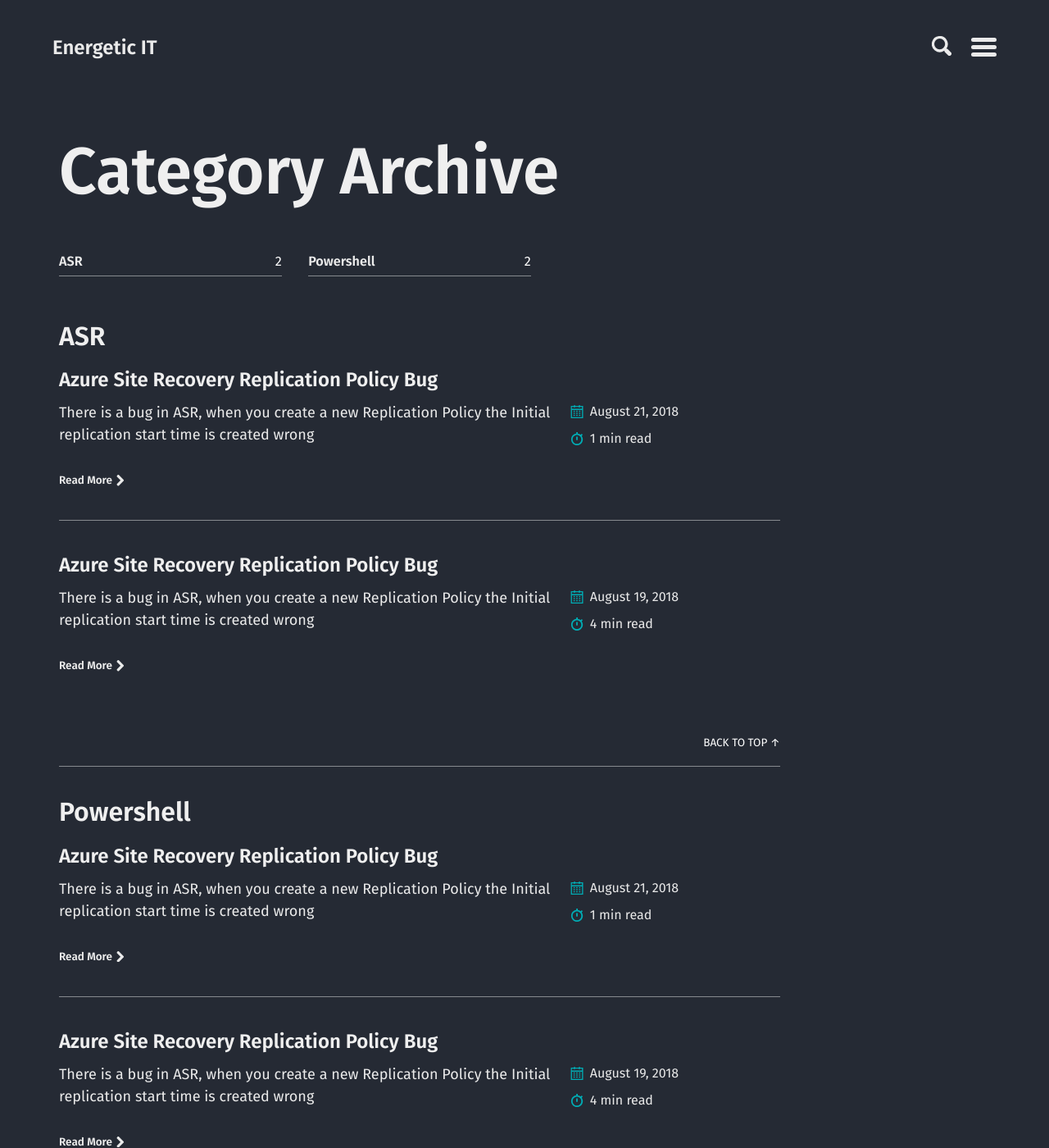
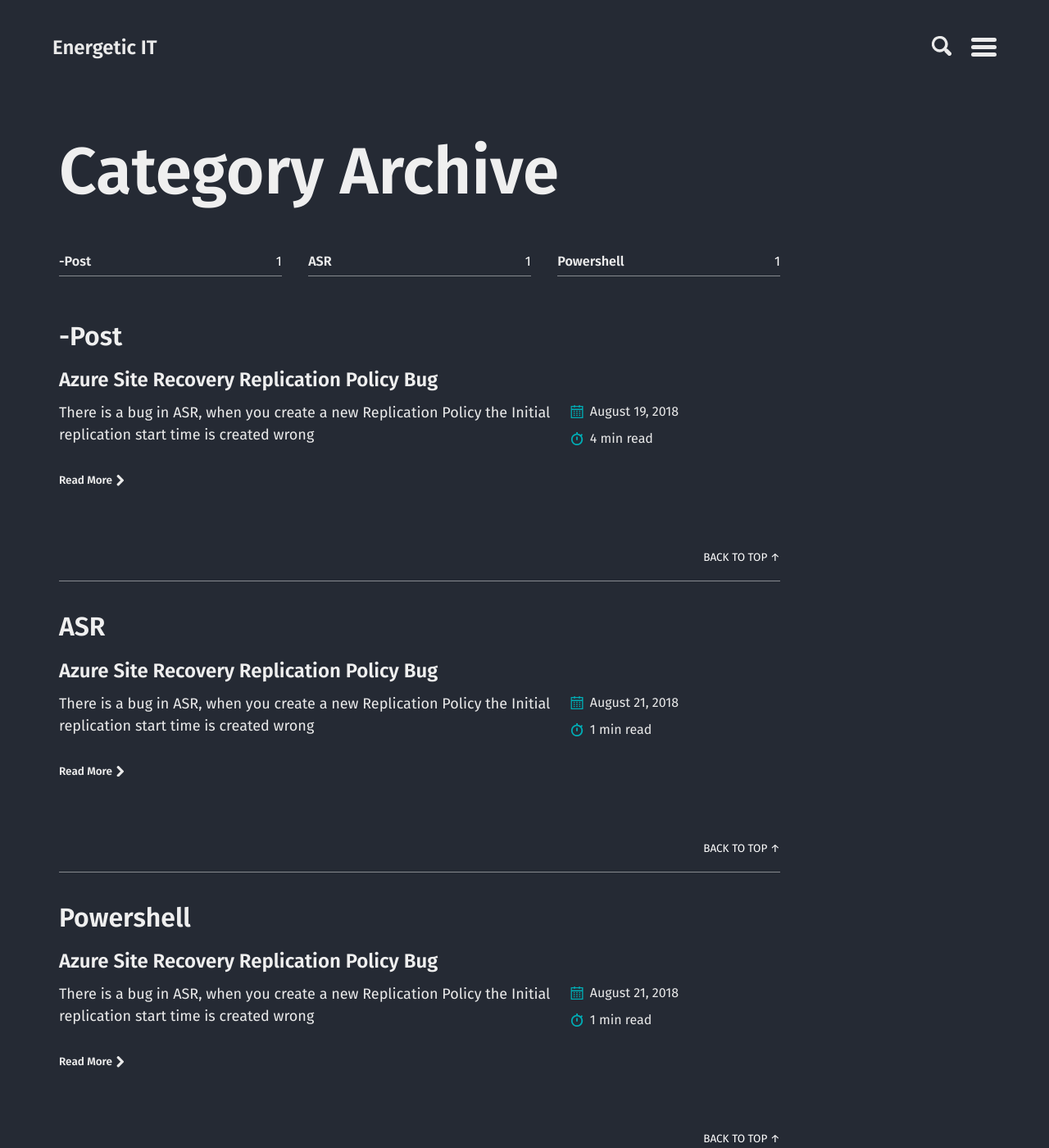
Before and after one commit to energetic-it/energetic-it.github.io, a Jekyll site: the page built from categories.md, in a window 1280 px wide and 1400 px high. Shown: the whole window at 82% size. Built offline with Jekyll 4.4.1, drawn with Linux system fonts in a browser that asks for light colours.

Commit message:
change to post

```diff
--- a/_posts/2018-08-19-microsoft-azure-site-recovery-kb-archive.md
+++ b/_posts/2018-08-19-microsoft-azure-site-recovery-kb-archive.md
@@ -3,8 +3,7 @@ title: "Azure Site Recovery Replication Policy Bug"
 excerpt: "There is a bug in ASR, when you create a new Replication Policy the Initial replication start time is created wrong"
 comments: true
 categories:
-  - ASR
-  - Powershell
+  -Post
 tags:
   - ASR
   - Azure
```
